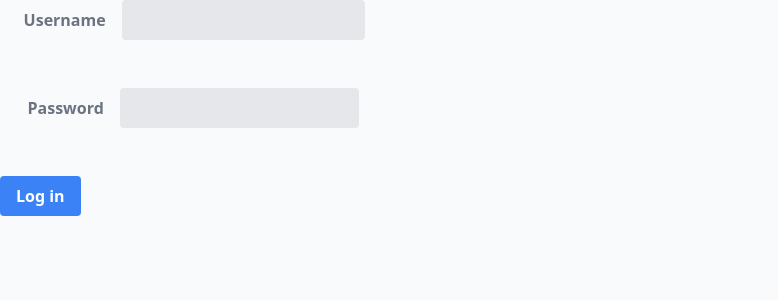
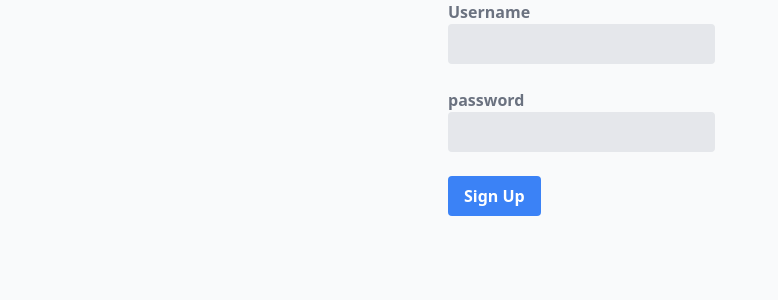
Before and after one commit to leondeklerk/0creativity-front-end, a Nuxt app: page / in a window 1280 px wide. Shown: the top 300 px of the page, without its empty margins (0-778 px from the left). Built offline with nearby package versions, Linux system fonts and the light colour scheme.

Commit message:
Fix forms
Signed-off-by: Leon de Klerk <developer@leondeklerk.com>

```diff
--- a/components/FormButton.vue
+++ b/components/FormButton.vue
@@ -1,12 +1,10 @@
 <script setup lang="ts"></script>
 
 <template>
-  <div class="md:w-2/3">
     <button
       class="bg-blue-500 hover:bg-blue-700 text-white font-bold py-2 px-4 rounded focus:outline-none focus:shadow-outline"
       type="button"
     >
       <slot></slot>
     </button>
-  </div>
 </template>
--- a/components/FormField.vue
+++ b/components/FormField.vue
@@ -1,7 +1,8 @@
 <script setup lang="ts">
 interface Props {
     label: string,
-    modelValue: string
+    modelValue: string,
+    type: string
 }
 
 const props = defineProps<Props>();
@@ -16,18 +17,18 @@ function onInput(event: Event) {
 </script>
 
 <template>
-  <div class="md:flex md:items-center mb-6">
-    <div class="md:w-1/3">
-      <label class="block text-gray-500 font-bold md:text-right mb-1 md:mb-0 pr-4" for="inline-full-name">
+  <div>
+    <div>
+      <label class="inline-block text-gray-500 font-bold md:text-right mb-1 md:mb-0 pr-4" for="inline-full-name">
           {{props.label}}
       </label>
     </div>
-    <div class="md:w-2/3">
+    <div>
       <input
         class="bg-gray-200 appearance-none border-2 border-gray-200 rounded w-full py-2 px-4 text-gray-700 leading-tight focus:outline-none focus:bg-white focus:border-purple-500"
-        id="inline-full-name"
         @input="onInput"
         :value="props.modelValue"
+        :type="props.type"
       />
     </div>
   </div>
--- a/components/LoginView.vue
+++ b/components/LoginView.vue
@@ -1,14 +1,21 @@
 <template>
-  <div class="w-full max-w-sm">
-    <div class="md:flex md:items-center mb-6">
-      <form-field label="Username" v-model="username" />
-    </div>
-    <div class="md:flex md:items-center mb-6">
-      <form-field label="Password" v-model="password" />
-    </div>
-    <div class="md:flex md:items-center">
-      <form-button>Log in</form-button>
-    </div>
+  <div class="flex items-center justify-center">
+    <form class="w-full max-w-sm">
+      <div class="md:flex md:items-center mb-6">
+        <form-field type="text" label="Username" v-model="username" />
+      </div>
+      <div class="md:flex md:items-center mb-6">
+        <form-field type="password" label="password" v-model="password" />
+      </div>
+      <div class="md:block md:items-center">
+        <div class="md:w-1/3"></div>
+        <div class="md:w-2/3">
+          <form-button>
+            Sign Up
+          </form-button>
+        </div>
+      </div>
+    </form>
   </div>
 </template>
 
```
